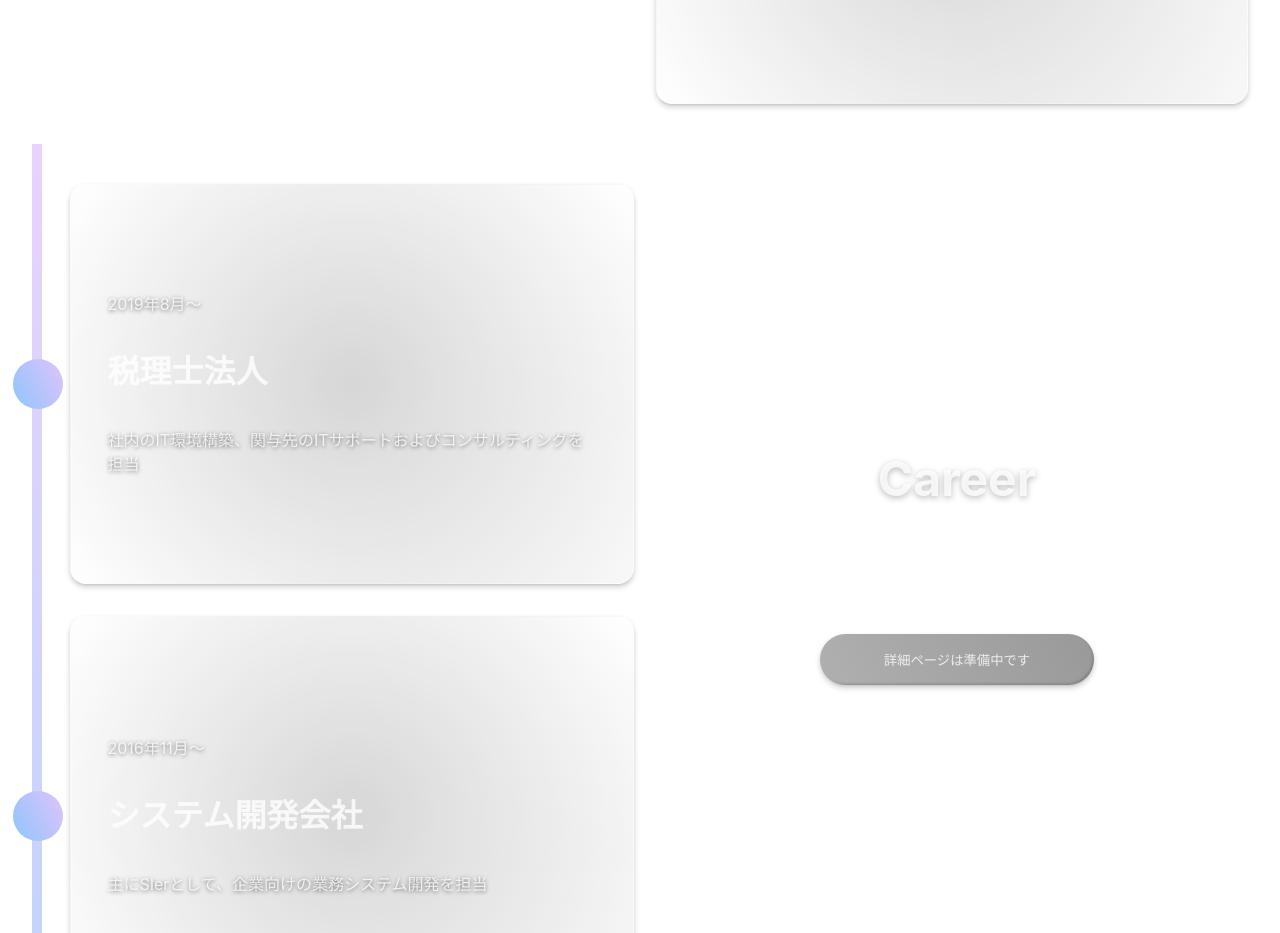
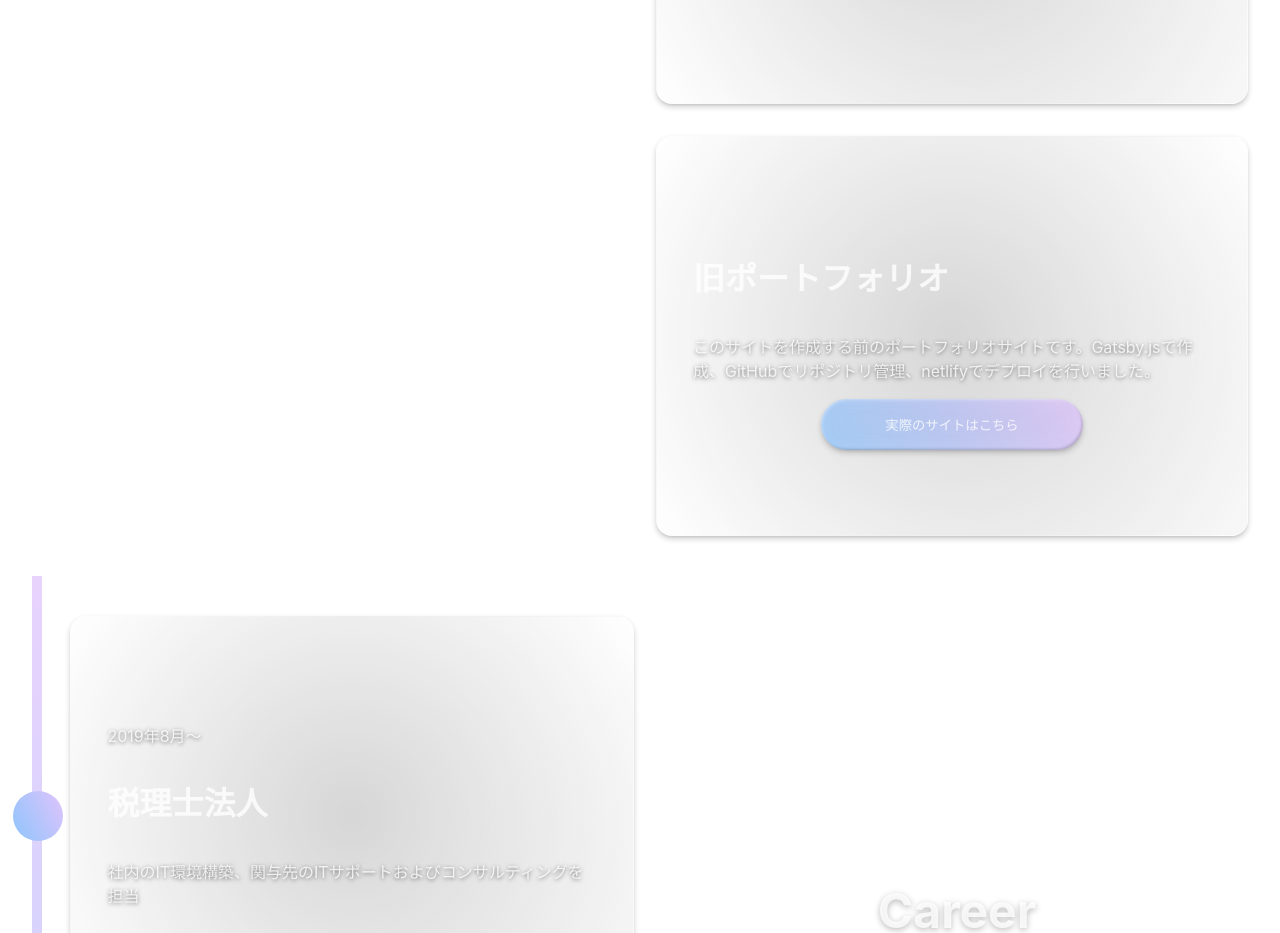
Before and after one commit to Local-Bias/nextjs-portfolio, a Next.js app: page / in a window 1280 px wide. Shown: the part 3840-4773 px from the top of the page. Built offline with nearby package versions, Linux system fonts and the light colour scheme.

Commit message:
💡 Projectに旧ポートフォリオを追加

```diff
--- a/components/pages/main/project/index.tsx
+++ b/components/pages/main/project/index.tsx
@@ -26,6 +26,15 @@ const Component: VFCX<Props> = ({ className }) => (
             <div>{project.description}</div>
           </Glass>
         ))}
+        <Glass>
+          <h3>旧ポートフォリオ</h3>
+          <div>
+            このサイトを作成する前のポートフォリオサイトです。Gatsby.jsで作成、GitHubでリポジトリ管理、netlifyでデプロイを行いました。
+          </div>
+          <a href='https://ribbitlify.netlify.app' target='_blank'>
+            <GlassButton>実際のサイトはこちら</GlassButton>
+          </a>
+        </Glass>
       </div>
     </div>
   </div>
@@ -94,6 +103,12 @@ const StyledComponent = styled(Component)`
       font-size: 2em;
     }
 
+    a {
+      margin-top: 16px;
+      width: 100%;
+      text-align: center;
+    }
+
     > div {
       height: 400px;
       padding: 0 36px;
```
